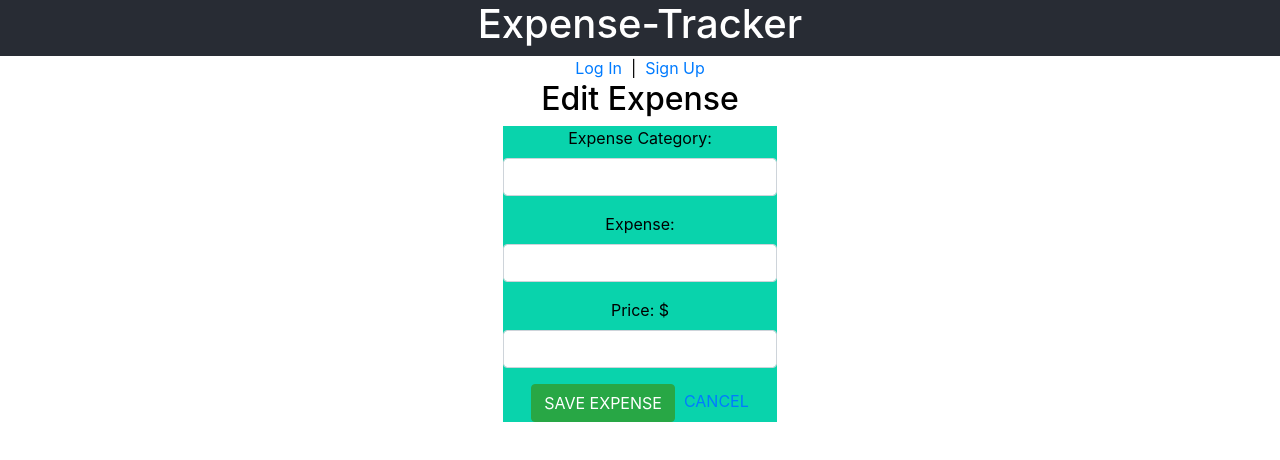
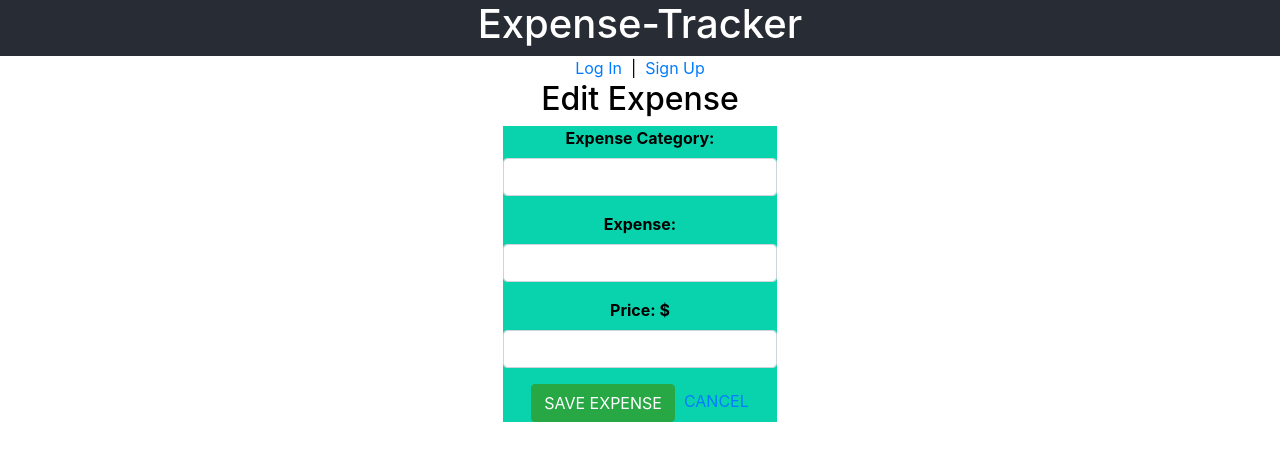
Before and after one commit to leonelRos/react-expenses-tracker, a React (Create React App) app: page /edit/1 in a window 1280 px wide. Shown: the top 460 px of the page. Built offline with nearby package versions, Linux system fonts and the light colour scheme; no server answers.

Commit message:
some css

```diff
--- a/src/components/EditExpense.jsx
+++ b/src/components/EditExpense.jsx
@@ -36,7 +36,7 @@ class EditExpense extends Component {
         <h2>Edit Expense</h2>
         <form ref={this.formRef} autoComplete="off" onSubmit={this.handleSubmit}>
           <div className="form-group">
-            <label className="edit-label">Expense Category: </label>
+            <label className="edit-label"><strong>Expense Category: </strong></label>
             <input
               className="form-control"
               name="category"
@@ -45,7 +45,7 @@ class EditExpense extends Component {
             />
           </div>
           <div className="form-group">
-            <label className="edit-label">Expense: </label>
+            <label className="edit-label"><strong>Expense: </strong></label>
             <input
               className="form-control"
               name="name"
@@ -54,7 +54,7 @@ class EditExpense extends Component {
             />
           </div>
           <div className="form-group">
-            <label className="edit-label">Price: $</label>
+            <label className="edit-label"><strong>Price: $</strong></label>
             <input
               className="form-control"
               name="cost"
--- a/src/components/ExpenseDisplay.jsx
+++ b/src/components/ExpenseDisplay.jsx
@@ -6,9 +6,9 @@ const ExpenseDisplay = (props) => {
     let id = props.id;
     return (
             <form className="card">
-                <label className="category-label">Expense Category: {props.category} </label>
-                <label className="name-label">Expense: {props.name} </label>
-                <label className="cost-label">Price: ${props.cost} </label>
+                <label className="category-label"><strong>Expense Category: {props.category} </strong></label>
+                <label className="name-label"><strong>Expense: {props.name} </strong></label>
+                <label className="cost-label"><strong>Price: ${props.cost} </strong></label>
                 <div>
                     <button
                         onClick={() => props.handleDelete(id)}
--- a/src/components/InputExpense.jsx
+++ b/src/components/InputExpense.jsx
@@ -31,7 +31,7 @@ class InputExpense extends Component {
         <h2>Add Expense</h2>
         <form ref={this.formRef} autoComplete="off" onSubmit={this.handleSubmit}>
           <div className="form-group">
-            <label className="add-label">Expense Category: </label>
+            <label className="add-label"><strong>Expense Category: </strong></label>
             <input
               className="form-control"
               name="category"
@@ -41,7 +41,7 @@ class InputExpense extends Component {
             />
           </div>
           <div className="form-group">
-            <label className="add-label">Expense: </label>
+            <label className="add-label"><strong>Expense: </strong></label>
             <input
               className="form-control"
               name="name"
@@ -51,7 +51,7 @@ class InputExpense extends Component {
             />
           </div>
           <div className="form-group">
-            <label className="add-label">Price: $</label>
+            <label className="add-label"><strong>Price: $</strong></label>
             <input
               className="form-control"
               name="cost"
```
